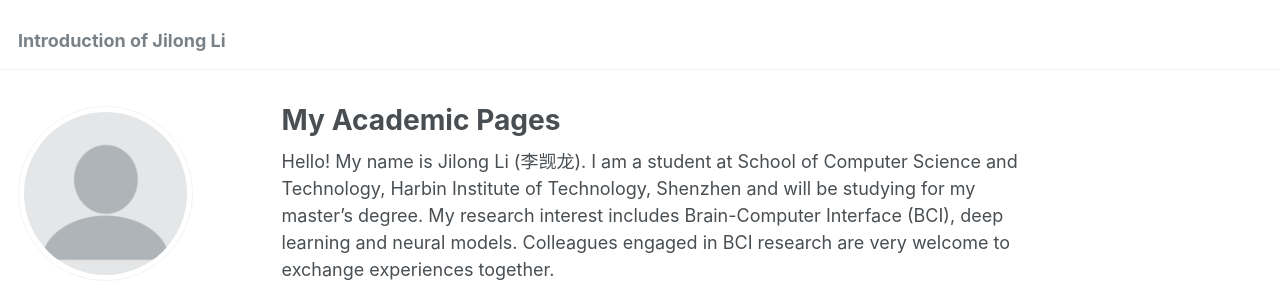
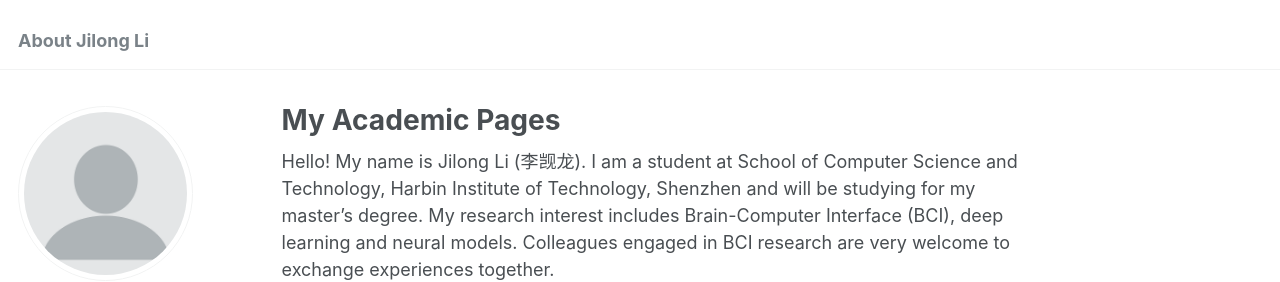
Before and after one commit to HITjige/HITjige.github.io, a Jekyll site: the page built from _pages/about.md, in a window 1280 px wide. Shown: the top 282 px of the page. Built offline with Jekyll 4.4.1, drawn with Linux system fonts in a browser that asks for light colours; some of the changed text lies outside the part shown.

Commit message:
Update _config.yml

```diff
--- a/_config.yml
+++ b/_config.yml
@@ -8,7 +8,7 @@
 
 # Basic Site Settings
 locale                   : "zh-CN"
-title                    : "Introduction of Jilong Li"
+title                    : "About Jilong Li"
 title_separator          : "-"
 name                     : &name "Jilong Li"
 description              : &description "PG in CS at HITSZ"
@@ -26,7 +26,7 @@ author:
   pronouns         : # example: "she/her"
   bio              : "PG in CS at HITSZ"
   location         : "Shenzhen, Guangdong"
-  employer         : "Harbin Institute of Technology, Shenzhen"
+  employer         : "Harbin Institute of Technology"
   uri              : # URL
   email            : "200110217@stu.hit.edu.cn"
 
```
